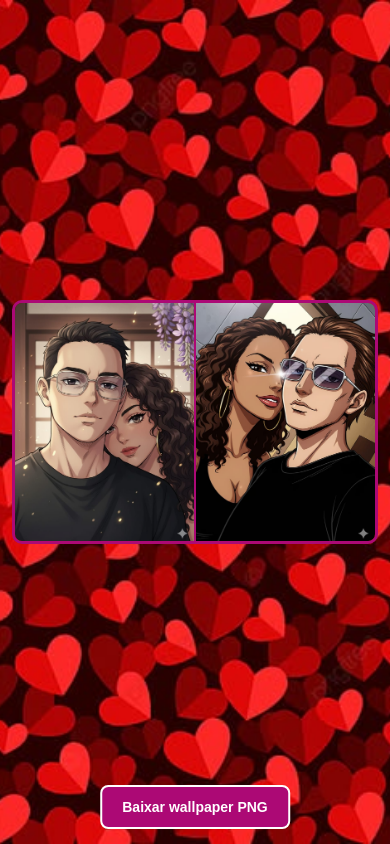
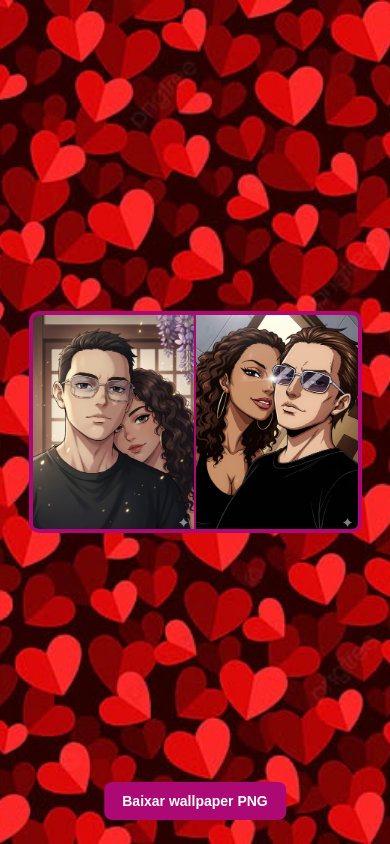
Before and after one commit to Sylmar18/wallpaper, a plain HTML site: page index.html in a window 390 px wide. Drawn offline with nearby package versions, Linux system fonts and the light colour scheme.

Commit message:
novamente corrigindo layout para o celular

```diff
--- a/assets/style.css
+++ b/assets/style.css
@@ -99,61 +99,59 @@
 }
 
 /* Ajustes exclusivos para celulares */
+
 @media (max-width: 650px) {
+
+  /* Mantém o fundo preenchendo a tela */
   #wallpaper {
+    width: 100%;
     height: 100vh;
     height: 100dvh;
   }
 
+  /* Mantém exatamente a composição do notebook */
   .logo {
+    width: 100%;
+    height: 100%;
     min-height: 0;
-    height: 100%;
-    padding: 12px;
+    display: flex;
+    flex-direction: row;
+    flex-wrap: nowrap;
+    justify-content: center;
+    align-items: center;
+    gap: 0;
+    padding: 10px;
   }
 
+  /* Mesmas proporções das fotos, reduzidas */
   .logo img {
-    width: 50%;
+    width: 45%;
     height: auto;
     aspect-ratio: 3 / 4;
-    max-height: 62vh;
-    max-height: 62dvh;
     object-fit: cover;
+    flex-shrink: 1;
   }
 
+  /* Preserva a moldura rosa original */
   .logo img:first-child {
-    border-width: 3px;
-    border-right-width: 1px;
+    border: 4px solid rgb(172, 9, 117);
+    border-right: 1px solid rgb(172, 9, 117);
+    border-radius: 10px 0 0 10px;
   }
 
   .logo img:last-child {
-    border-width: 3px;
-    border-left-width: 1px;
+    border: 4px solid rgb(172, 9, 117);
+    border-left: 1px solid rgb(172, 9, 117);
+    border-radius: 0 10px 10px 0;
   }
 
+  /* Botão */
   #baixar {
     position: fixed;
-    z-index: 10;
+    z-index: 9999;
     left: 50%;
     bottom: 12px;
     transform: translateX(-50%);
-    margin: 0;
     white-space: nowrap;
-    font-size: 13px;
   }
 }
-#baixar {
-  display: block;
-  position: fixed;
-  z-index: 9999;
-  left: 50%;
-  bottom: 15px;
-  transform: translateX(-50%);
-  padding: 12px 20px;
-  background-color: rgb(172, 9, 117);
-  color: white;
-  border: 2px solid white;
-  border-radius: 8px;
-  font-size: 14px;
-  font-weight: bold;
-  cursor: pointer;
-}
```
